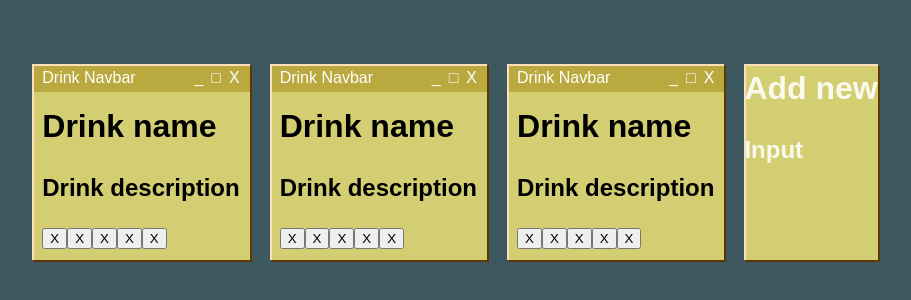
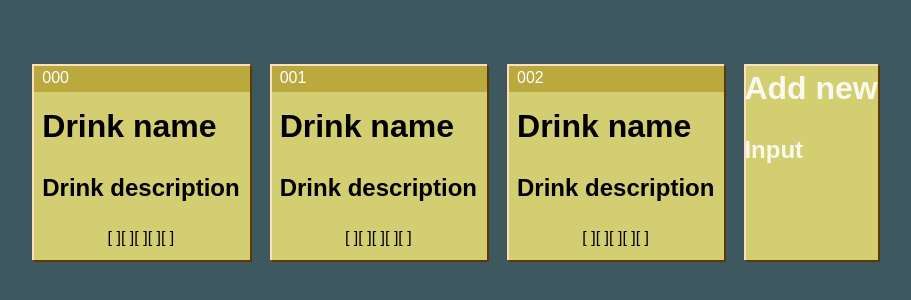
Before and after one commit to xegativ/mySips, a React (Vite) app in the folder mySips/: page / in a window 1280 px wide. Shown: the part 238-538 px from the top of the page, without its empty margins (185-1096 px from the left). Built offline with nearby package versions, Linux system fonts and the light colour scheme; a web font is replaced by a local one.

Commit message:
Star implementation

```diff
--- a/mySips/package.json
+++ b/mySips/package.json
@@ -1,5 +1,5 @@
 {
-  "name": "fvj",
+  "name": "mpSips",
   "private": true,
   "version": "0.0.0",
   "type": "module",
--- a/mySips/src/App.tsx
+++ b/mySips/src/App.tsx
@@ -2,11 +2,13 @@ import "./App.css";
 import Drink from "./components/Drink";
 import AddNew from "./components/AddNew";
 
+import { useState } from "react";
+
 function App() {
-  const elements = [];
+  const elements: JSX.Element[] = [];
   const numberOfDrinks = 3;
   for (let i = 0; i < numberOfDrinks; i++) {
-    elements.push(<Drink></Drink>);
+    elements.push(<Drink key={i} number={i}></Drink>);
   }
   elements.push(<AddNew></AddNew>);
 
--- a/mySips/src/components/Drink.tsx
+++ b/mySips/src/components/Drink.tsx
@@ -1,128 +1,45 @@
 import { useState } from "react";
 
-function Drink() {
-  // const checkStar = (
-  //   event: React.MouseEvent<HTMLButtonElement, MouseEvent>
-  // ) => {
-  //   console.log("Checking star!");
-  //   return <p>O</p>;
-  // };
+function Drink(props) {
+  const [starArr, setStarArr] = useState([false, false, false, false, false]);
 
-  // const checkAllStars = () => {};
+  const onClickStar = (index: number) => {
+    const updatedArr = starArr.map((item, i) => {
+      if (index <= i) {
+        item = true;
+      } else {
+        item = false;
+      }
+      return item;
+    });
 
-  // const setStarArray = (
-  //   event: React.MouseEvent<HTMLButtonElement, MouseEvent>
-  // ) => {
-  //   var stars = [];
-  //   var total = parseInt(event.currentTarget.id);
-  //   for (let i = 0; i < 5; i++) {
-  //     if (total > 0) {
-  //       stars.push(true);
-  //       total = total - 1;
-  //     } else {
-  //       stars.push(false);
-  //     }
-  //   }
-  //   console.log(stars);
-  // };
-  // const initStar = () => {
-  //   var stars = [true, false, false, true, false];
-  //   var falseRemain = false;
-
-  //   console.log("BEGIN CHECK");
-
-  //   for (let i = 0; i < stars.length; i++) {
-  //     console.log(stars[i]);
-  //     if (stars[i] == true && falseRemain == false) {
-  //       stars[i] = true;
-  //     } else if (stars[i] == false && falseRemain == false) {
-  //       falseRemain = true;
-  //     } else if (stars[i] == true && falseRemain == true) {
-  //       stars[i] = false;
-  //     }
-  //   }
-  //   console.log("END CHECK");
-  // };
-
-  const [starVar1, setStar1Var] = useState("X");
-  const [starVar2, setStar2Var] = useState("X");
-  const [starVar3, setStar3Var] = useState("X");
-  const [starVar4, setStar4Var] = useState("X");
-  const [starVar5, setStar5Var] = useState("X");
-
-  const changeStar1 = () => {
-    setStar1Var("X");
-    setStar2Var("O");
-    setStar3Var("O");
-    setStar4Var("O");
-    setStar5Var("O");
-  };
-
-  const changeStar2 = () => {
-    setStar1Var("X");
-    setStar2Var("X");
-    setStar3Var("O");
-    setStar4Var("O");
-    setStar5Var("O");
-  };
-
-  const changeStar3 = () => {
-    setStar1Var("X");
-    setStar2Var("X");
-    setStar3Var("X");
-    setStar4Var("O");
-    setStar5Var("O");
-  };
-
-  const changeStar4 = () => {
-    setStar1Var("X");
-    setStar2Var("X");
-    setStar3Var("X");
-    setStar4Var("X");
-    setStar5Var("O");
-  };
-
-  const changeStar5 = () => {
-    setStar1Var("X");
-    setStar2Var("X");
-    setStar3Var("X");
-    setStar4Var("X");
-    setStar5Var("X");
+    setStarArr(updatedArr);
   };
 
   return (
     <div className="drinkBox">
       <div className="dB-navbar">
-        <p>Drink Navbar</p>
-        <div>
-          <p>_</p>
-        </div>
-        <div>
-          <p>□</p>
-        </div>
-        <div>
-          <p>X</p>
-        </div>
+        <p>00{props.number}</p>
       </div>
 
       <div className="dB-content">
         <h1>Drink name</h1>
         <h2>Drink description</h2>
-        <button id="1" onClick={() => changeStar1()}>
-          {starVar1}
-        </button>
-        <button id="2" onClick={() => changeStar2()}>
-          {starVar2}
-        </button>
-        <button id="3" onClick={() => changeStar3()}>
-          {starVar3}
-        </button>
-        <button id="4" onClick={() => changeStar4()}>
-          {starVar4}
-        </button>
-        <button id="5" onClick={() => changeStar5()}>
-          {starVar5}
-        </button>
+        <div className="star-div">
+          {starArr
+            .map((item, index) => {
+              return (
+                <div
+                  className="star"
+                  key={index}
+                  onClick={() => onClickStar(index)}
+                >
+                  {item ? "[X]" : "[ ]"}
+                </div>
+              );
+            })
+            .reverse()}
+        </div>
       </div>
     </div>
   );
--- a/mySips/src/index.css
+++ b/mySips/src/index.css
@@ -70,3 +70,13 @@ h1 {
 .dB-navbar div {
   text-align: right;
 }
+
+.star-div {
+  display: flex;
+  justify-content: center;
+}
+
+.star {
+  margin:0;
+  padding:0;
+}
--- a/mySips/tsconfig.json
+++ b/mySips/tsconfig.json
@@ -5,6 +5,7 @@
     "lib": ["ES2020", "DOM", "DOM.Iterable"],
     "module": "ESNext",
     "skipLibCheck": true,
+    "noImplicitAny": false,
 
     /* Bundler mode */
     "moduleResolution": "bundler",
```
Also changed, not shown: 1 other file (tests, documents, lock files or other folders).
